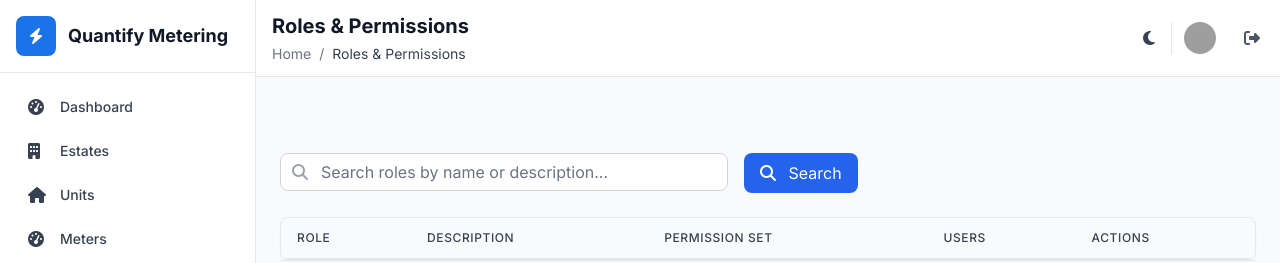
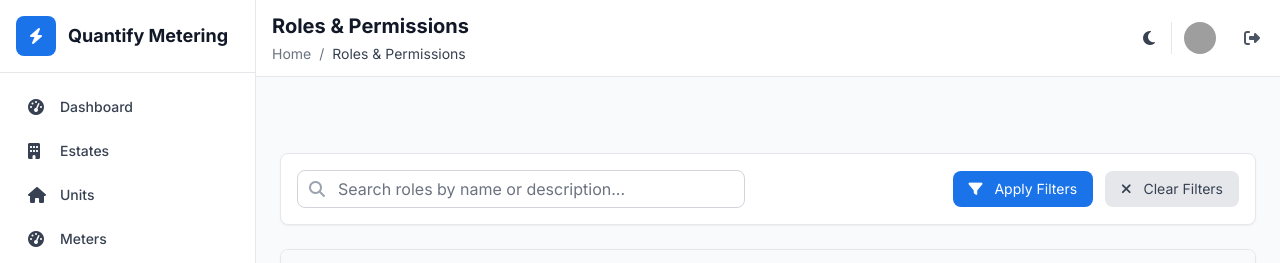
Before and after one commit to double-eye-za/QuantifyMeteringSystem, a Flask app: template app/templates/roles&permissions/roles.html in a window 1280 px wide. Shown: the top 263 px of the page. Run offline with Flask 3, Linux system fonts and the light colour scheme; the template is opened without the code that fills it, so the values that code supplies are empty; some libraries are stand-ins or nearby versions; grey boxes are pictures that could not be loaded.

Commit message:
style: enhance the roles page filters section layout by adding apply and clear filters buttons, improving user interaction and accessibility

```diff
--- a/app/templates/roles&permissions/roles.html
+++ b/app/templates/roles&permissions/roles.html
@@ -34,9 +34,11 @@ Roles & Permissions
                 </div>
             </div>
 
-    <!-- Search Section -->
-    <div class="mb-6">
-      <form id="filters" class="flex flex-col sm:flex-row gap-4" method="GET">
+    <!-- Filters Bar -->
+    <div class="bg-white dark:bg-gray-800 rounded-lg shadow-sm border border-gray-200 dark:border-gray-700 p-4 mb-6">
+      <form id="filters" method="GET">
+        <div class="flex flex-col lg:flex-row lg:items-center lg:justify-between gap-4">
+          <!-- Left side - Search -->
           <div class="flex-1 max-w-md">
             <div class="relative">
               <div class="absolute inset-y-0 left-0 pl-3 flex items-center pointer-events-none">
@@ -52,10 +54,26 @@ Roles & Permissions
               />
             </div>
           </div>
-    <button type="submit" class="px-4 py-2 bg-blue-600 hover:bg-blue-700 text-white rounded-lg transition-colors duration-200">
-      <i class="fa-solid fa-search mr-2"></i>
-      Search
+
+          <!-- Right side - Action Buttons -->
+          <div class="flex items-center gap-3">
+            <button
+              type="button"
+              onclick="applyFilters()"
+              class="px-4 py-2 bg-primary hover:bg-blue-700 text-white rounded-lg text-sm transition-colors"
+            >
+              <i class="fas fa-filter mr-2"></i> Apply Filters
             </button>
+
+            <button
+              type="button"
+              onclick="clearFilters()"
+              class="px-4 py-2 bg-gray-200 dark:bg-gray-700 hover:bg-gray-300 dark:hover:bg-gray-600 text-gray-700 dark:text-gray-300 rounded-lg text-sm transition-colors"
+            >
+              <i class="fas fa-times mr-2"></i> Clear Filters
+            </button>
+          </div>
+        </div>
       </form>
     </div>
 
@@ -816,5 +834,29 @@ async function deleteRole(roleId) {
         showFlashMessage('Failed to delete role', 'error', true);
             }
         }
+
+
+    function applyFilters() {
+      const form = document.getElementById('filters');
+      form.submit();
+    }
+
+    function clearFilters() {
+
+      window.location.href = '/api/v1/roles';
+    }
+
+
+    document.addEventListener('DOMContentLoaded', function() {
+      const searchInput = document.getElementById('search');
+      if (searchInput) {
+        searchInput.addEventListener('keypress', function(e) {
+          if (e.key === 'Enter') {
+            e.preventDefault();
+            applyFilters();
+          }
+        });
+      }
+    });
     </script>
 {% endblock %}
```
Lines whose indentation alone changed are shown as unchanged.
